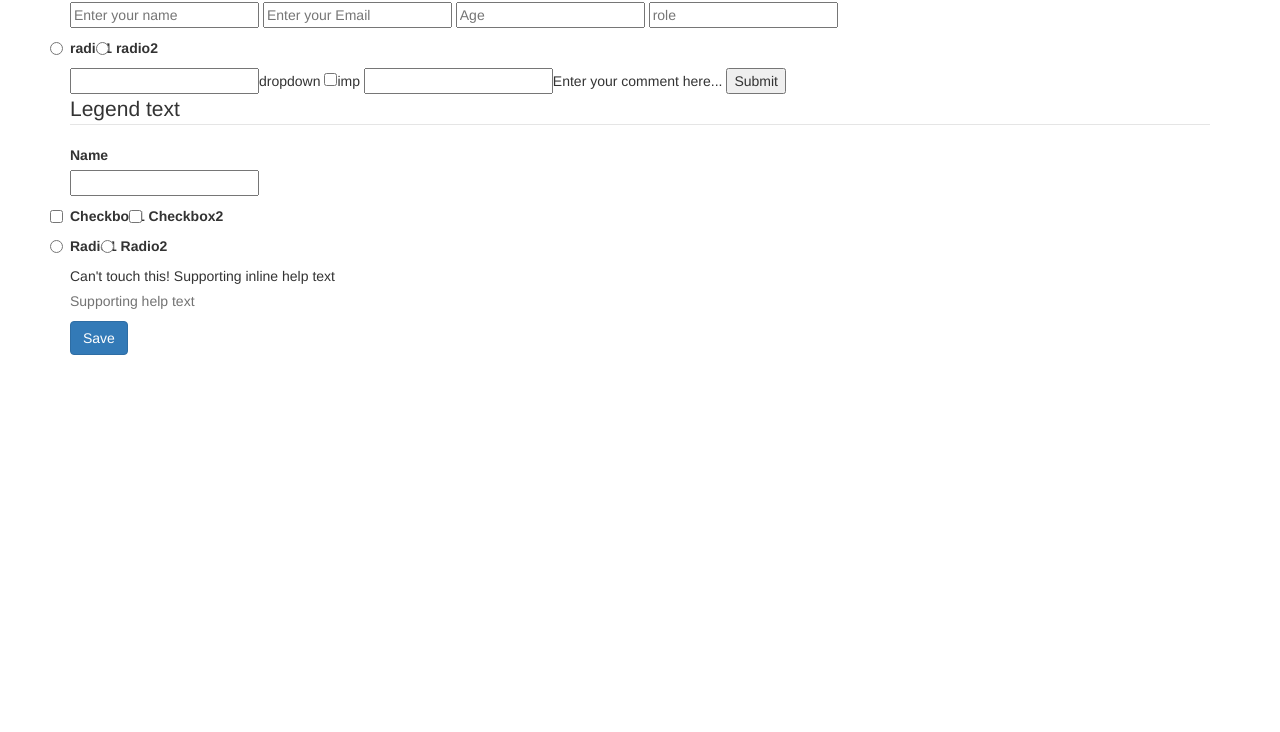
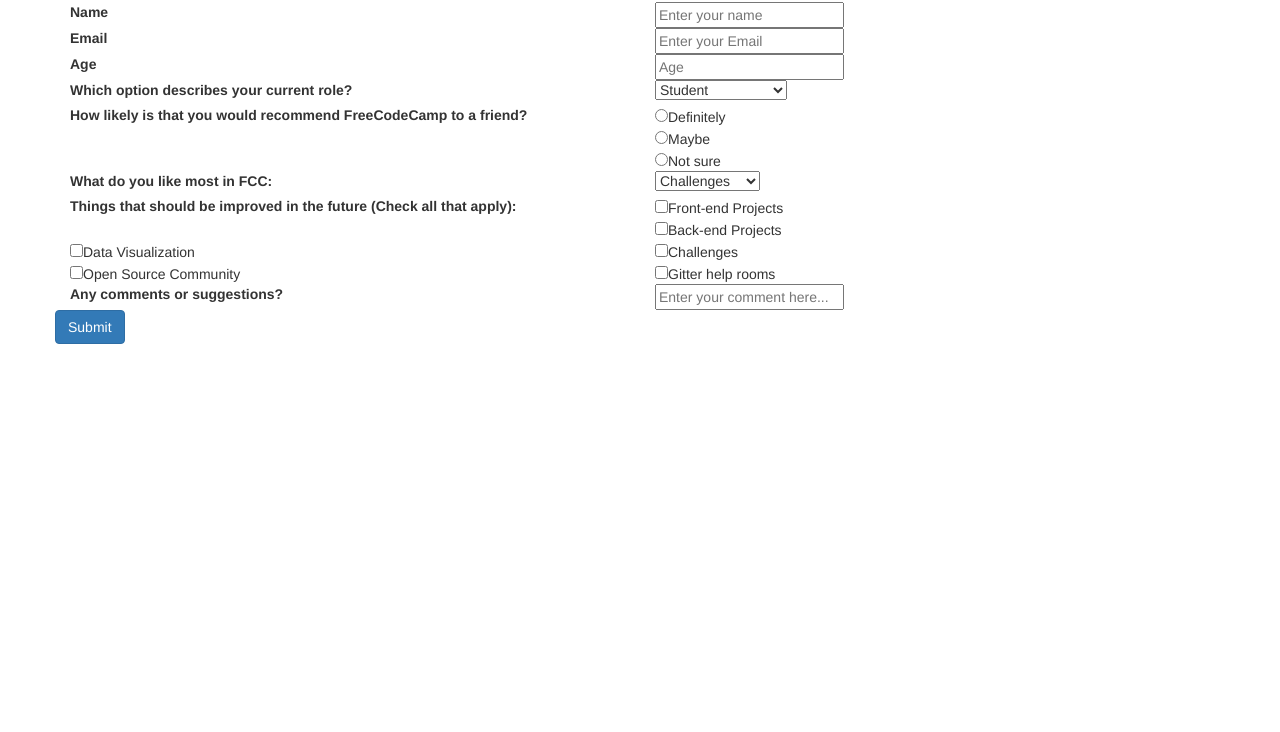
Before and after one commit to ribex/survey-form, a plain HTML site: page index.html in a window 1280 px wide. Shown: the part 68-800 px from the top of the page. Drawn offline with nearby package versions, Linux system fonts and the light colour scheme.

Commit message:
Create survey form again

```diff
--- a/index.html
+++ b/index.html
@@ -1,65 +1,138 @@
-<!doctype html>
+<!DOCTYPE html>
 <html lang="en">
 <head>
-    <meta charset="UTF-8">
-    <title>Survey</title>
-    <link rel="stylesheet" href="css/bootstrap.css" type="text/css" />
+	<meta charset="UTF-8">
+	<title>Survey</title>
+	<link href="css/bootstrap.css" rel="stylesheet" type="text/css">
 </head>
 <body>
+	<h1 class="text-center">Survey Form</h1>
+	<div class="container">
+		<form>
+			<div class="row justify-content-center">
+				<div class="col-xs-6">
+					<label for="name">Name</label>
+				</div>
+				<div class="col-xs-6">
+					<input name="name" placeholder="Enter your name" type="text">
+				</div>
+			</div>
+			<div class="row justify-content-center">
+				<div class="col-xs-6">
+					<label for="email">Email</label>
+				</div>
+				<div class="col-xs-6">
+					<input name="email" placeholder="Enter your Email" type="text">
+				</div>
+			</div>
+			<div class="row justify-content-center">
+				<div class="col-xs-6">
+					<label for="age">Age</label>
+				</div>
+				<div class="col-xs-6">
+					<input name="age" placeholder="Age" type="text">
+				</div>
+			</div>
+			<div class="row justify-content-center">
+				<div class="col-xs-6">
+					<label for="role">Which option describes your current role?</label>
+				</div>
+				<div class="col-xs-6">
+					<select name="role">
+						<option selected value="student">
+							Student
+						</option>
+						<option value="fulltimejob">
+							Full Time Job
+						</option>
+						<option value="fulltimelearner">
+							Full Time Learner
+						</option>
+						<option value="prefernottosay">
+							Prefer not to say
+						</option>
+						<option value="Other">
+							Other
+						</option>
+					</select>
+				</div>
+			</div>
+			<div class="row justify-content-center">
+				<div class="col-xs-6">
+					<label for="recommend">How likely is that you would recommend FreeCodeCamp to a friend?</label>
+				</div>
+				<div class="col-xs-6">
+				    <input name="recommend" type="radio" value="definitely">Definitely<br>
+				    <input name="recommend" type="radio" value="maybe">Maybe<br>
+				    <input name="recommend" type="radio" value="notsure">Not sure<br>
+				</div>
+			</div>
+			<div class="row justify-content-center">
+				<div class="col-xs-6">
+					<label for="like">What do you like most in FCC:</label>
+				</div>
+				<div class="col-xs-6">
+					<select name="like">
+						<option selected value="challenges">
+							Challenges
+						</option>
+						<option value="projects">
+							Projects
+						</option>
+						<option value="community">
+							Community
+						</option>
+						<option value="opensource">
+							Open Source
+						</option>
+					</select>
+				</div>
+			</div>
+			<div class="row justify-content-center">
+				<div class="col-xs-6">
+					<label for="improvements">Things that should be improved in the future
+                        (Check all that apply):</label>
+				</div>
+				<div class="col-xs-6">
+                    <input name="improvements" type="checkbox" value="frontend">Front-end Projects
+				</div>
+				<div class="col-xs-6">
+                    <input name="improvements" type="checkbox" value="backend">Back-end Projects
+				</div>
+				<div class="col-xs-6">
+                    <input name="improvements" type="checkbox" value="datavis">Data Visualization
+				</div>
+				<div class="col-xs-6">
+                    <input name="improvements" type="checkbox" value="challenges">Challenges
+				</div>
+				<div class="col-xs-6">
+                    <input name="improvements" type="checkbox" value="opensource">Open Source Community
+				</div>
+				<div class="col-xs-6">
+                    <input name="improvements" type="checkbox" value="gitter">Gitter help rooms
+				</div>
+			</div>
 
-<div class="container">
-<h1>Survey Form</h1>
-<form>
-    <input type="text" name="name" placeholder="Enter your name"/></input>
-    <input type="text" name="email" placeholder="Enter your Email"></input>
-    <input type="text" name="age" placeholder="Age"></input>
-    <input type="dropdown" name="role" placeholder="role">
+			<div class="row justify-content-center">
+				<div class="col-xs-6">
+					<label for="suggestion">Any comments or suggestions?</label>
+				</div>
+				<div class="col-xs-6">
+				    <input name="suggestion" type="textarea" placeholder="Enter your comment here...">
+				</div>
+			</div>
 
-    </input>
-    <label class="radio">
-        <input type="radio" name="recommend">radio1
-        <input type="radio" name="recommend">radio2
-    </label>
-    <input type="dropdown" name="like">dropdown
-    <input type="checkbox" name="improvements">imp
-    <input type="textarea" name="comments">Enter your comment here...
+			<div class="row justify-content-md-center">
+			    <div class="col-12 col-md-auto">
+			    <button class="btn btn-primary" type="submit" value="submit">Submit</button>
+			    </div>
+			</div>
+		</form>
 
-    <input type="submit" value="Submit"/>
-</form>
-
-
-<form class="form-vertical|form-horizontal|form-inline|form-search">
-    <fieldset>
-        <legend>Legend text</legend>
-        <div class="control-group error|warning|success">
-            <label class="control-label">Name</label>
-            <div class="controls">
-                <input type="text" class="input-mini|-small|-medium|-large|-xlarge|-xxlarge span 1 disabled ">
-                <label class="checkbox">
-                    <input type="checkbox">Checkbox1
-                    <input type="checkbox">Checkbox2
-                </label>
-                <label class="radio">
-                    <input type="radio"> Radio1
-                    <input type="radio"> Radio2
-                </label>
-
-                <span class="uneditable-input">Can't touch this!</span>
-                <span class="help-inline">Supporting inline help text</span>
-                <p class="help-block">Supporting help text</p>
-            </div>
-        </div>
-        <div class="form-actions">
-            <button class="btn btn-primary">Save</button>
-        </div>
-    </fieldset>
-
-
-</form>
-</div>
-
-<script src="https://ajax.googleapis.com/ajax/libs/jquery/1.11.1/jquery.min.js"></script>
-<script src="js/bootstrap.js"></script>
+    <script src="https://ajax.googleapis.com/ajax/libs/jquery/1.11.1/jquery.min.js">
+	</script>
+	<script src="js/bootstrap.js">
+	</script>
+	<footer></footer>
 </body>
-<footer></footer>
 </html>
```
